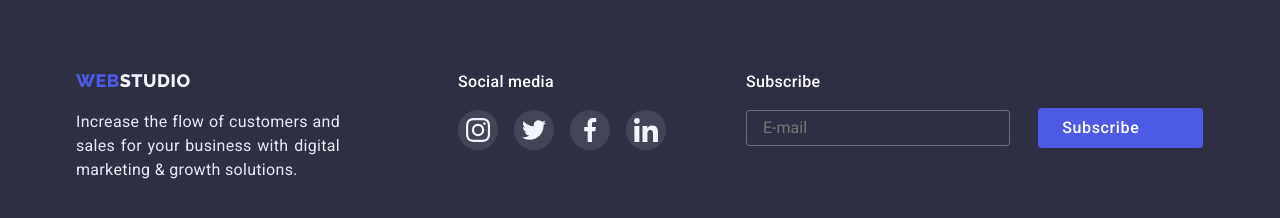
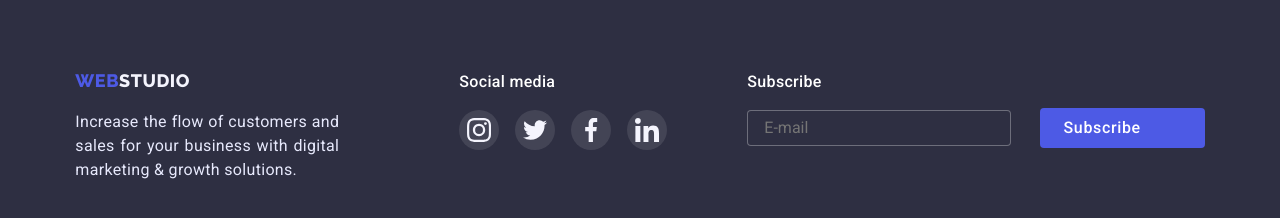
Before and after one commit to Anyanka2/goit-markup-hw-06, a plain HTML site: page index.html in a window 1280 px wide. Shown: the part 2935-3153 px from the top of the page. Drawn offline with nearby package versions, Linux system fonts and the light colour scheme.

Commit message:
fixed footer-container width, fixed paddings

```diff
--- a/css/styles.css
+++ b/css/styles.css
@@ -446,13 +446,14 @@ img {
 }
 .footer-container {
   display: flex;
-  min-width: 1158px;
+  max-width: 1440px;
   width: 100%;
   margin: 0 auto;
   padding: 0 15px;
+  justify-content: center;
 }
 .socials {
-  margin-left: 118px;
+padding-left: 120px;
 }
 .footer-text {
   color: var(--accent-cornflower);
@@ -512,7 +513,7 @@ img {
 .footer-form {
   display: inline-block;
   margin-right: 0;
-  margin-left: 80px;
+  padding-left: 80px;
 }
 .subscribe-form {
   flex-wrap: wrap;
```
